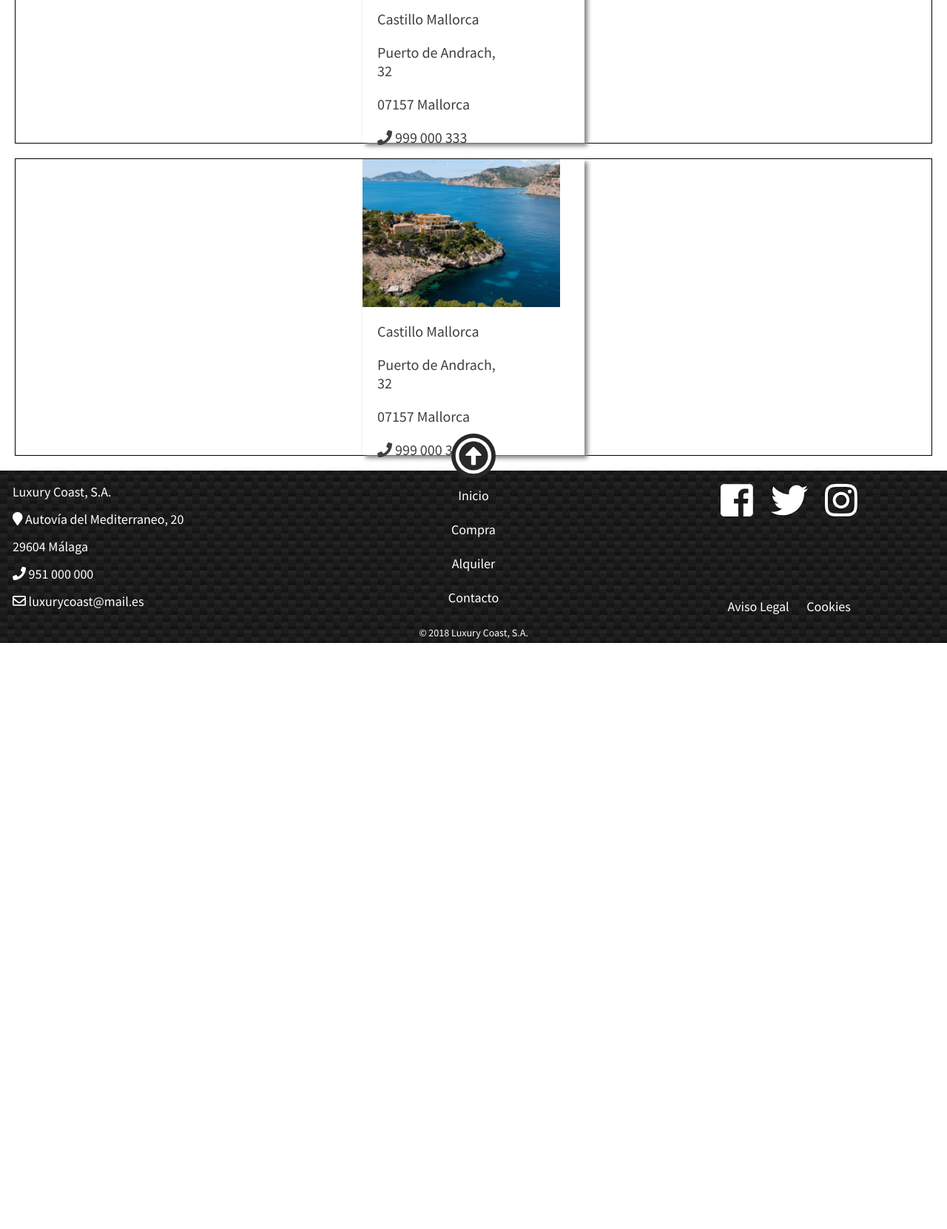
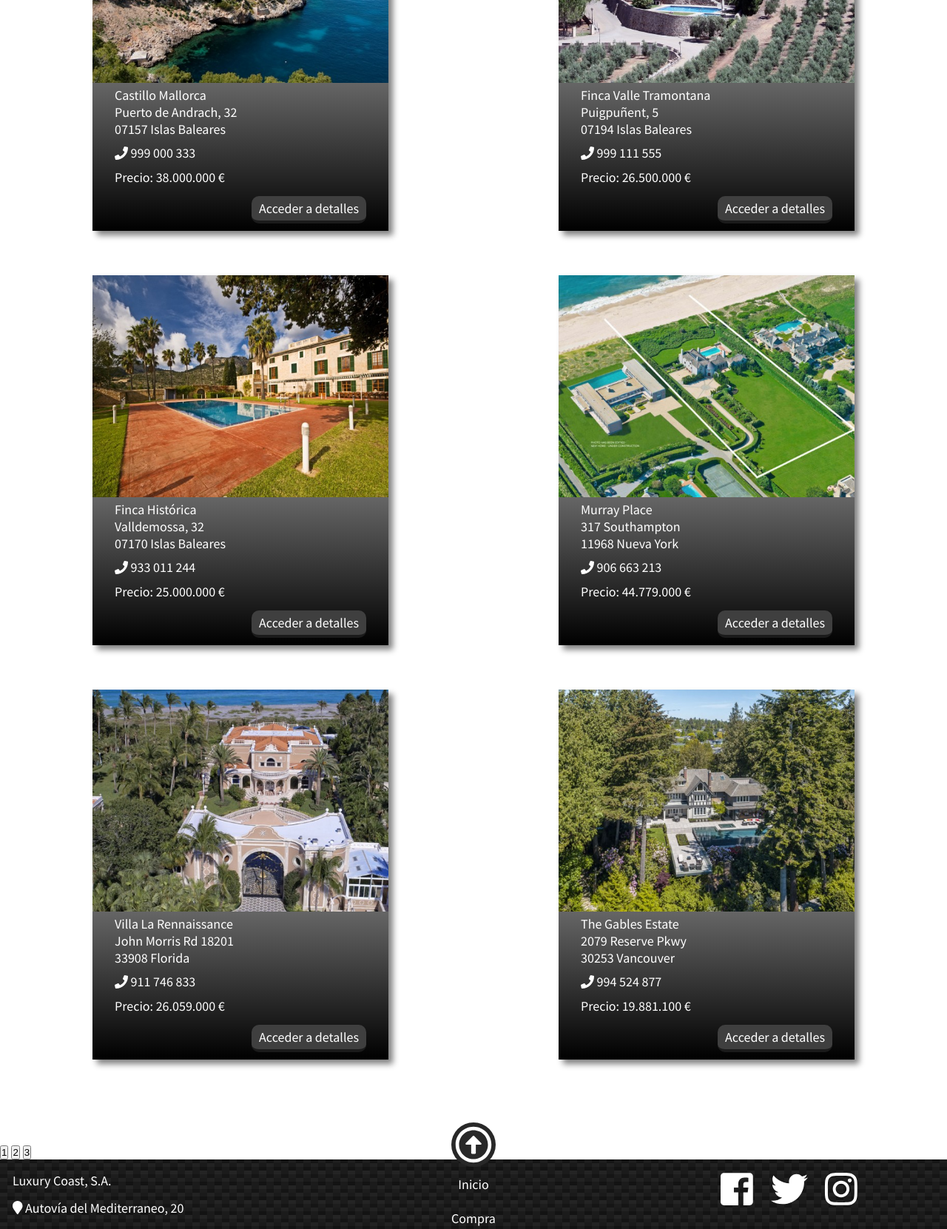
Before and after one commit to JuanCarlos00/Proyecto, a plain HTML site: page compra.html in a window 1280 px wide. Shown: the part 353-2014 px from the top of the page at 74% size. Before the commit the page ends 1222 px from the top, so only its background shows below. Drawn offline with Linux system fonts and the light colour scheme.

Commit message:
pagina compra

```diff
--- a/compra.html
+++ b/compra.html
@@ -26,25 +26,10 @@
             </ul>
         </nav>
     </header>
-    <a href="index.html">Inicio</a>
-    <span> <i class="fas fa-angle-right"></i> </span>
-    <a href="compra.html">Compra</a>
-    <div class="cont_compra">
-        <div class="tarjeta">
-            <div class="imagen">
-                <img src="./img/Compras/01 CASTILLO MALLORCA/Portada1.jpg" alt="Castillo Mallorca">
-            </div>
-            <div class="datos">
-                <div class="top_compra">
-                    <div class="direccion_compra">
-                        <p>Castillo Mallorca</p>
-                        <p>Puerto de Andrach, 32</p>
-                        <p>07157 Mallorca</p>
-                    </div>
-                </div>
-                <p><i class="fas fa-phone"></i> 999 000 333</p>
-            </div>
-        </div>
+    <div class="hover">
+        <a class="breadcrumb" href="index.html">Inicio</a>
+        <span> <i class="fas fa-angle-right"></i> </span>
+        <a class="breadcrumb1" href="compra.html">Compra</a>
     </div>
     <div class="cont_compra">
         <div class="tarjeta">
@@ -56,14 +41,103 @@
                     <div class="direccion_compra">
                         <p>Castillo Mallorca</p>
                         <p>Puerto de Andrach, 32</p>
-                        <p>07157 Mallorca</p>
+                        <p>07157 Islas Baleares</p>
                     </div>
                 </div>
                 <p><i class="fas fa-phone"></i> 999 000 333</p>
+                <p>Precio: 38.000.000 €</p>
+                <a href="#" class="btn">Acceder a detalles</a>
+            </div>
+        </div>
+        <div class="tarjeta">
+            <div class="imagen">
+                <img src="./img/Compras/02 FINCA EN LOS VALLES DE LA TRAMONTANA/Portada.jpg" alt="Finca Tramontana">
+            </div>
+            <div class="datos">
+                <div class="top_compra">
+                    <div class="direccion_compra">
+                        <p>Finca Valle Tramontana</p>
+                        <p>Puigpuñent, 5</p>
+                        <p>07194 Islas Baleares</p>
+                    </div>
+                </div>
+                <p><i class="fas fa-phone"></i> 999 111 555</p>
+                <p>Precio: 26.500.000 €</p>
+                <a href="#" class="btn">Acceder a detalles</a>
+            </div>
+        </div>
+        <div class="tarjeta">
+            <div class="imagen">
+                <img src="./img/Compras/03 FINCA HISTÓRICA RENOVADA CON VISTAS/Portada.jpg" alt="Finca Histórica">
+            </div>
+            <div class="datos">
+                <div class="top_compra">
+                    <div class="direccion_compra">
+                        <p>Finca Histórica</p>
+                        <p>Valldemossa, 32</p>
+                        <p>07170 Islas Baleares</p>
+                    </div>
+                </div>
+                <p><i class="fas fa-phone"></i> 933 011 244</p>
+                <p>Precio: 25.000.000 €</p>
+                <a href="#" class="btn">Acceder a detalles</a>
+            </div>
+        </div>
+        <div class="tarjeta">
+            <div class="imagen">
+                <img src="./img/Compras/04 317 MURRAY PLACE/Portada.jpg" alt="317 Murray Place">
+            </div>
+            <div class="datos">
+                <div class="top_compra">
+                    <div class="direccion_compra">
+                        <p>Murray Place</p>
+                        <p>317 Southampton</p>
+                        <p>11968 Nueva York</p>
+                    </div>
+                </div>
+                <p><i class="fas fa-phone"></i> 906 663 213</p>
+                <p>Precio: 44.779.000 €</p>
+                <a href="#" class="btn">Acceder a detalles</a>
+            </div>
+        </div>
+        <div class="tarjeta">
+            <div class="imagen">
+                <img src="./img/Compras/05 VILLA LA RENAISSANCE/Portada.jpg" alt="Villa La Rennaissance">
+            </div>
+            <div class="datos">
+                <div class="top_compra">
+                    <div class="direccion_compra">
+                        <p>Villa La Rennaissance</p>
+                        <p>John Morris Rd 18201</p>
+                        <p>33908 Florida</p>
+                    </div>
+                </div>
+                <p><i class="fas fa-phone"></i> 911 746 833</p>
+                <p>Precio: 26.059.000 €</p>
+                <a href="#" class="btn">Acceder a detalles</a>
+            </div>
+        </div>
+        <div class="tarjeta">
+            <div class="imagen">
+                <img src="./img/Compras/06 THE GABLES ESTATE/Portada.jpg" alt="The Gables Estate">
+            </div>
+            <div class="datos">
+                <div class="top_compra">
+                    <div class="direccion_compra">
+                        <p>The Gables Estate</p>
+                        <p>2079 Reserve Pkwy</p>
+                        <p>30253 Vancouver</p>
+                    </div>
+                </div>
+                <p><i class="fas fa-phone"></i> 994 524 877</p>
+                <p>Precio: 19.881.100 €</p>
+                <a href="#" class="btn">Acceder a detalles</a>
             </div>
         </div>
     </div>
-
+    <button class="pagina">1</button>
+    <button class="pagina">2</button>
+    <button class="pagina">3</button>
     <footer>
         <a href="#" class="top">
             <i class="far fa-arrow-alt-circle-up"></i>
--- a/css/estilos.css
+++ b/css/estilos.css
@@ -413,29 +413,72 @@ form {
 
 /* Compra */
 
+.breadcrumb {
+    padding-left: 20px;
+    text-decoration: none;
+    color: #3f3f3f;
+}
+
+.breadcrumb1 {
+    text-decoration: none;
+    color: #3f3f3f;
+}
+
+.hover a:hover {
+    color: black;
+    text-shadow: 2px 2px 2px #3f3f3f;
+}
+
+span {
+    padding: 5px;
+}
+
 .cont_compra {
-    border: 1px solid black;
-    margin: 20px;
-    display: flex;
-    grid-template-columns: repeat(auto-fit, 300px);
-    grid-template-rows: repeat(2, 400px);
-    grid-gap: 40px;
+    margin: 40px;
+    display: grid;
+    grid-template-columns: repeat(auto-fit, 400px);
+    grid-template-rows: repeat(2, 500px);
+    grid-gap: 60px;
     justify-content: space-around;
+    padding-bottom: 70px;
 }
 
 .tarjeta {
-    width: 300px;
-    height: 400px;
-    box-shadow: 4px 4px 6px grey;
+    font-size: 18px;
+    width: 400px;
+    height: 500px;
+    background: -webkit-linear-gradient( top, #3f3f3f02, black);
+    color: white;
+    box-shadow: 6px 6px 8px grey;
 }
 
 .datos {
     height: 200px;
-    padding: 10px;
+    padding: 5px 30px;
     display: flex;
     flex-direction: column;
     justify-content: space-between;
     align-items: flex-start;
+}
+
+.datos p {
+  padding: 0px;
+}
+
+.btn {
+    background-color: #3f3f3f;
+    color:white;
+    padding: 5px 10px;
+    margin: 5px 0;
+    border-radius: 10px;
+    text-decoration: none;
+    border-bottom: 4px solid #1b1b1b;
+    align-self: flex-end;
+}
+
+.btn:hover {
+    color: #3f3f3f;
+    background-color: white;
 }
 
 .top_compra {
@@ -449,13 +492,14 @@ form {
 }
 
 .imagen {
-    width: 300px;
-    height: 200px;
+    width: 400px;
+    height: 300px;
     overflow: hidden;
 }
 
 .imagen img {
-    height: 200px;
+    height: 300px;
+    background-position: center;
 }
 
 /* Media Queries */
```
